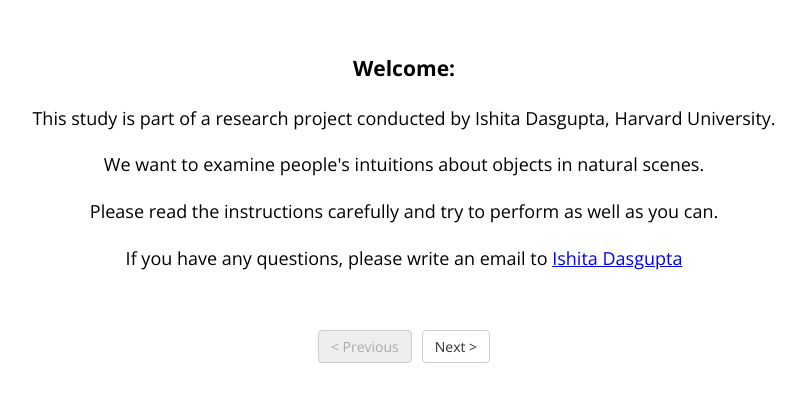
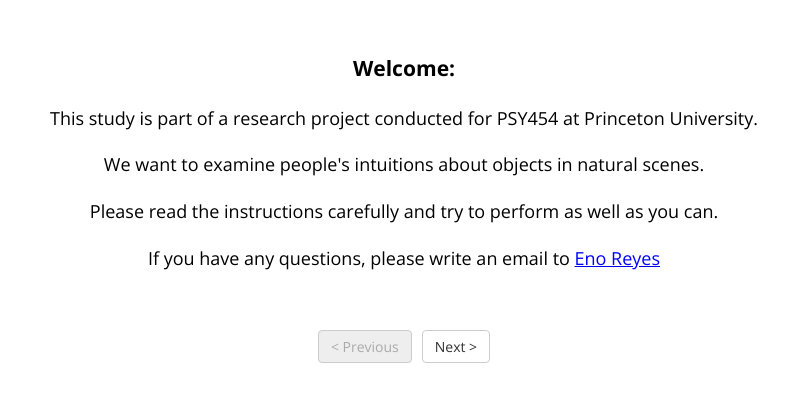
Before and after one commit to enoreyes/memory-amortization, a plain HTML site: page index.html in a window 1280 px wide. Shown: the part 197-598 px from the top of the page, without its empty margins (236-1042 px from the left). Drawn offline with nearby package versions, Linux system fonts and the light colour scheme.

Commit message:
Updated guidelines

```diff
--- a/index.html
+++ b/index.html
@@ -46,13 +46,13 @@
     type: 'instructions',
     pages: [
         "<h3>Welcome: </h3>" +
-              "<p> This study is part of a research project conducted by Ishita Dasgupta, Harvard University.</p>" +
+              "<p> This study is part of a research project conducted for PSY454 at Princeton University.</p>" +
               "<p> We want to examine people's intuitions about objects in natural scenes.</p>" +
               "<p> Please read the instructions carefully and try to perform as well as you can.</p>" +
-              "<p> If you have any questions, please write an email to <a href='mailto:idasgupta@physics.harvard.edu'><font color='blue'>Ishita Dasgupta</font></a></p><br>",
+              "<p> If you have any questions, please write an email to <a href='mailto:ereyes@princeton.edu'><font color='blue'>Eno Reyes</font></a></p><br>",
         "<h3>Consent form for participation in this online experiment</h3>" +
-          "<p> Designed by: Ishita Dasgupta<br>" +
-          "Email: <font color='blue'>idasgupta@physics.harvard.edu</font><br>" +
+          "<p> Designed by: Ishita Dasgupta, Eno Reyes, and Qiong Zhang <br>" +
+          "Email: <font color='blue'>ereyes@princeton.edu</font><br>" +
           "</p>" +
           "<p>Before you decide whether you want to take part, it is important for you to read the following information carefully.</p>" +
           "<p>We are investigating how people perceive quantities intuitively. In this study you will perform a simple task in which you will have to judge the probabilities of seeing different objects in a scene.</p>" +
```
